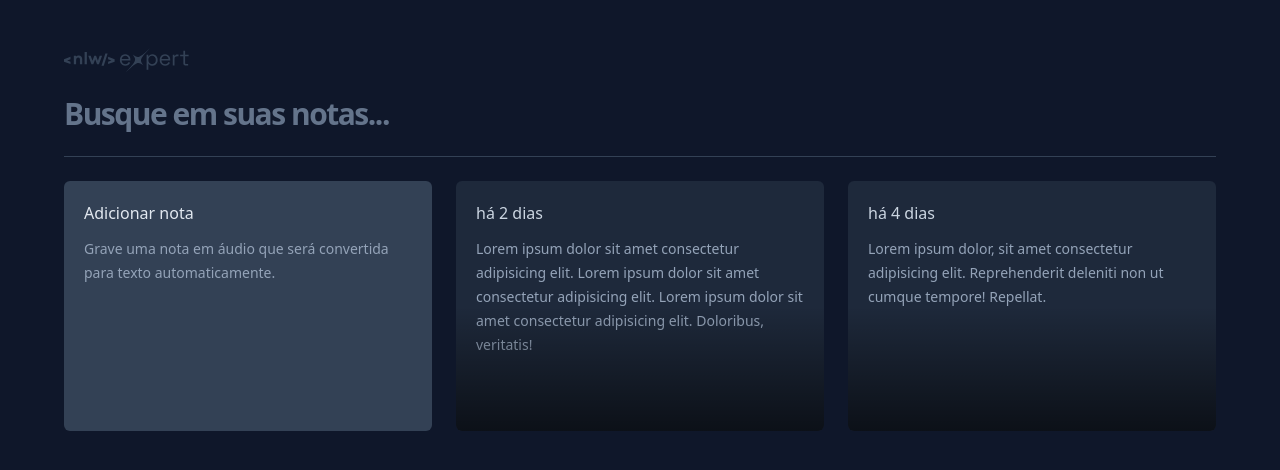
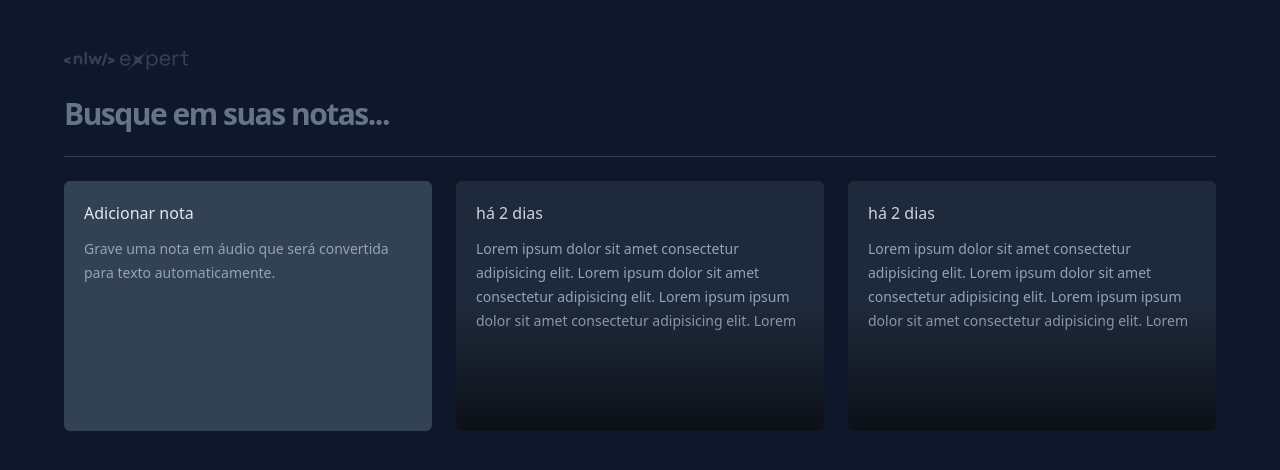
Before and after one commit to VictorPMello/NLW-EXPERT-REACT, a React (Vite) app: page / in a window 1280 px wide. Shown: the top 470 px of the page. Built offline with nearby package versions, Linux system fonts and the light colour scheme.

Commit message:
Criando componetes para Cards

```diff
--- a/src/app.tsx
+++ b/src/app.tsx
@@ -1,4 +1,6 @@
 import logo from './assets/logo-nlw-expert.svg';
+import { NewNoteCard } from './components/new-note-card';
+import { NoteCard } from './components/note-card';
 
 export function App() {
   return (
@@ -17,41 +19,10 @@ export function App() {
       <div className='h-px bg-slate-700' />
 
       <div className='grid grid-cols-3 gap-6 auto-rows-[250px]'>
-        <div className='rounded-md bg-slate-700 p-5 space-y-3'>
-          <span className='text-small font-medium text-slate-200'>
-            Adicionar nota
-          </span>
-          <p className='text-sm leading-6 text-slate-400'>
-            Grave uma nota em áudio que será convertida para texto
-            automaticamente.
-          </p>
-        </div>
+        <NewNoteCard />
 
-        <div className='rounded-md bg-slate-800 p-5 space-y-3 overflow-hidden relative'>
-          <span className='text-small font-medium text-slate-300'>
-            há 2 dias
-          </span>
-          <p className='text-sm leading-6 text-slate-400'>
-            Lorem ipsum dolor sit amet consectetur adipisicing elit.
-            Lorem ipsum dolor sit amet consectetur adipisicing elit.
-            Lorem ipsum dolor sit amet consectetur adipisicing elit.
-            Doloribus, veritatis!
-          </p>
-
-          <div className='absolute bottom-0 left-0 right-0 h-1/2 bg-gradient-to-t from-black/60 to-black/0 pointer-events-none' />
-        </div>
-
-        <div className='rounded-md bg-slate-800 p-5 space-y-3 overflow-hidden relative'>
-          <span className='text-small font-medium text-slate-300'>
-            há 4 dias
-          </span>
-          <p className='text-sm leading-6 text-slate-400'>
-            Lorem ipsum dolor, sit amet consectetur adipisicing elit.
-            Reprehenderit deleniti non ut cumque tempore! Repellat.
-          </p>
-
-          <div className='absolute bottom-0 left-0 right-0 h-1/2 bg-gradient-to-t from-black/60 to-black/0 pointer-events-none' />
-        </div>
+        <NoteCard />
+        <NoteCard />
       </div>
     </div>
   );
--- /dev/null
+++ b/src/components/new-note-card.tsx
@@ -0,0 +1,13 @@
+export function NewNoteCard() {
+  return (
+    <div className='rounded-md bg-slate-700 p-5 space-y-3'>
+      <span className='text-small font-medium text-slate-200'>
+        Adicionar nota
+      </span>
+      <p className='text-sm leading-6 text-slate-400'>
+        Grave uma nota em áudio que será convertida para texto
+        automaticamente.
+      </p>
+    </div>
+  );
+}
--- /dev/null
+++ b/src/components/note-card.tsx
@@ -0,0 +1,19 @@
+export function NoteCard() {
+  return (
+    <button
+      className='rounded-md text-left align-top flex flex-col bg-slate-800
+      p-5 space-y-3 overflow-hidden relative outline-none hover:ring-2
+      hover:ring-slate-600 focus-visible:ring-2 focus-visible:ring-lime-400'>
+      <span className='text-small font-medium text-slate-300'>
+        há 2 dias
+      </span>
+      <p className='text-sm leading-6 text-slate-400'>
+        Lorem ipsum dolor sit amet consectetur adipisicing elit. Lorem
+        ipsum dolor sit amet consectetur adipisicing elit. Lorem ipsum
+        ipsum dolor sit amet consectetur adipisicing elit. Lorem
+      </p>
+
+      <div className='absolute bottom-0 left-0 right-0 h-1/2 bg-gradient-to-t from-black/60 to-black/0 pointer-events-none' />
+    </button>
+  );
+}
```
